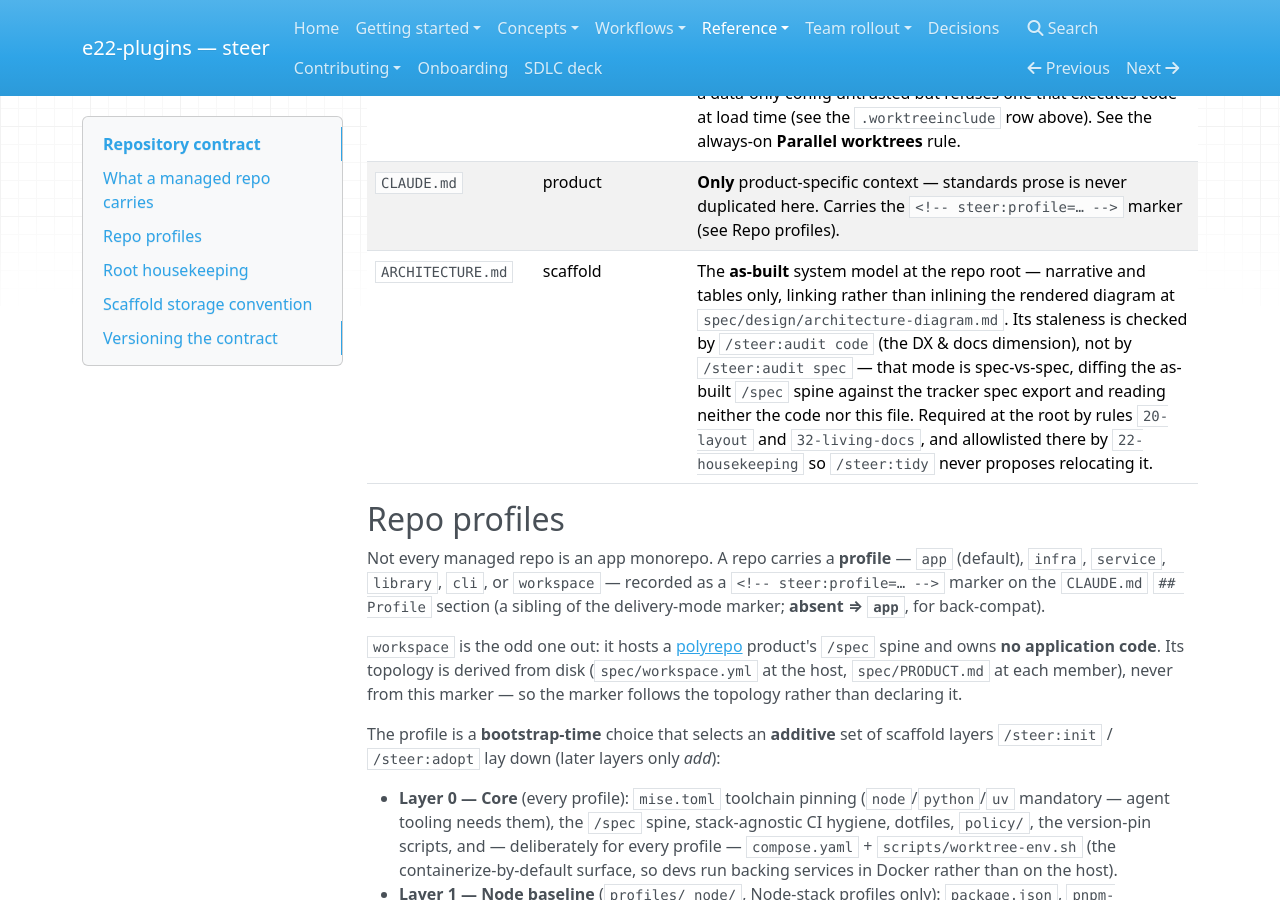
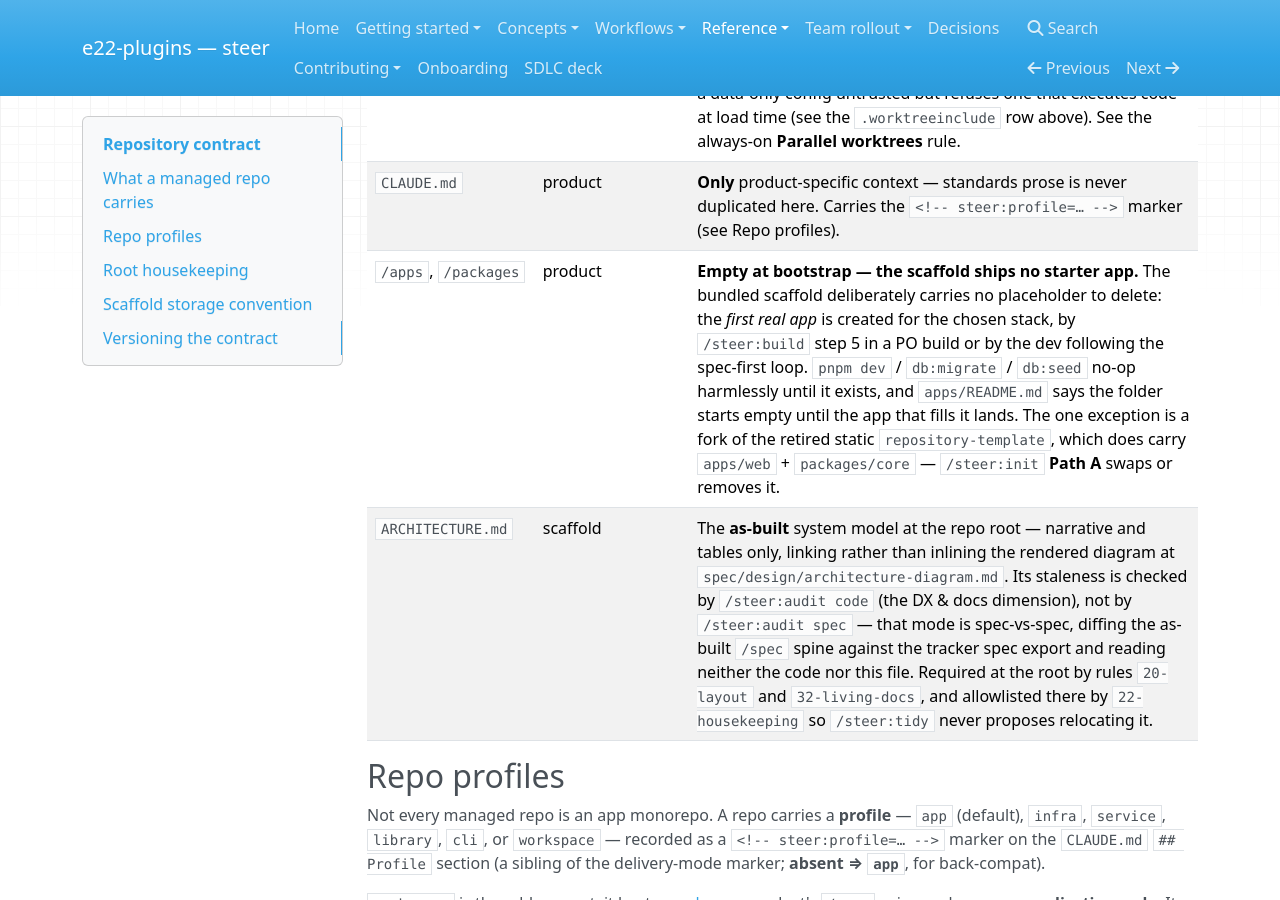
Before and after one commit to element22llc/e22-plugins, an MkDocs documentation site: the page built from docs/reference/repository-contract.md, in a window 1280 px wide and 900 px high, scrolled down 2742 px. Built offline with MkDocs 1.6.1, drawn with Linux system fonts in a browser that asks for light colours; nearby versions of some CDN libraries.

Commit message:
docs: record that the scaffold ships no starter app
check_docs_impact flagged the build/work prose change with no docs/ update. The
fact the fix turned on — that /apps is empty at bootstrap because the bundled
scaffold deliberately ships no placeholder app — was documented nowhere on the
site, so the repository contract now carries it alongside the mise.lock row that
makes the same "ships no X, created at first use" point.

Co-Authored-By: Claude Opus 5 (1M context) <noreply@anthropic.com>

```diff
--- a/docs/reference/repository-contract.md
+++ b/docs/reference/repository-contract.md
@@ -29,6 +29,7 @@ flowchart TD
 | `.worktreeinclude` | scaffold | Carries git-ignored local config (`.env`, `.mise.local.toml`, `.claude/settings.local.json`) into each `claude --worktree` — worktrees start from git refs only, so without it the app can't boot there. Its header also documents worktree **`mise trust`**: trust is path-keyed, so a new worktree starts untrusted and every `mise run …` there fails on trust until someone trusts it. A Claude Code session started in a worktree inherits the primary checkout's trust automatically (the `check-worktree-trust` session check — see [Hooks](hooks.md)); a plain terminal, or a worktree created mid-session with `git worktree add`, needs one `mise trust` there. |
 | `scripts/worktree-env.sh` | scaffold | Sourced by `mise.toml` (`[env]._.source`) so parallel Claude Code worktrees of the same repo don't collide at runtime: it gives each worktree a unique `COMPOSE_PROJECT_NAME` and a stable per-worktree host-port offset (`POSTGRES_PORT`, `WEB_PORT`, `DATABASE_URL`). The primary checkout gets offset 0 (ports unchanged) and keeps its bare directory name; a linked worktree's project name is `<repo>-<worktree>`, because a worktree basename alone is not unique across repos. **Re-taking this file renames an existing linked worktree's stack**, so tear a running one down first — under the new project name Compose no longer sees the old containers or volumes (recover with `docker compose -p <old-name> down -v`) — in a polyrepo the same feature branch runs in several members, and a shared project name meant one member's `docker:clean` tore down another's containers and volumes. `mise run docker:clean` tears down a worktree's services + volumes before it is removed, scoped to that worktree — spelled `mise run ws:docker:clean` in a **workspace** repo, whose profile replaces core `mise.toml` and prefixes every whole-product task. This `[env]._.source` line is also what makes a new worktree need `mise trust`: mise loads a data-only config untrusted but refuses one that executes code at load time (see the `.worktreeinclude` row above). See the always-on **Parallel worktrees** rule. |
 | `CLAUDE.md` | product | **Only** product-specific context — standards prose is never duplicated here. Carries the `<!-- steer:profile=… -->` marker (see Repo profiles). |
+| `/apps`, `/packages` | product | **Empty at bootstrap — the scaffold ships no starter app.** The bundled scaffold deliberately carries no placeholder to delete: the *first real app* is created for the chosen stack, by `/steer:build` step 5 in a PO build or by the dev following the spec-first loop. `pnpm dev` / `db:migrate` / `db:seed` no-op harmlessly until it exists, and `apps/README.md` says the folder starts empty until the app that fills it lands. The one exception is a fork of the retired static `repository-template`, which does carry `apps/web` + `packages/core` — `/steer:init` **Path A** swaps or removes it. |
 | `ARCHITECTURE.md` | scaffold | The **as-built** system model at the repo root — narrative and tables only, linking rather than inlining the rendered diagram at `spec/design/architecture-diagram.md`. Its staleness is checked by `/steer:audit code` (the DX & docs dimension), not by `/steer:audit spec` — that mode is spec-vs-spec, diffing the as-built `/spec` spine against the tracker spec export and reading neither the code nor this file. Required at the root by rules `20-layout` and `32-living-docs`, and allowlisted there by `22-housekeeping` so `/steer:tidy` never proposes relocating it. |
 
 ## Repo profiles
```
